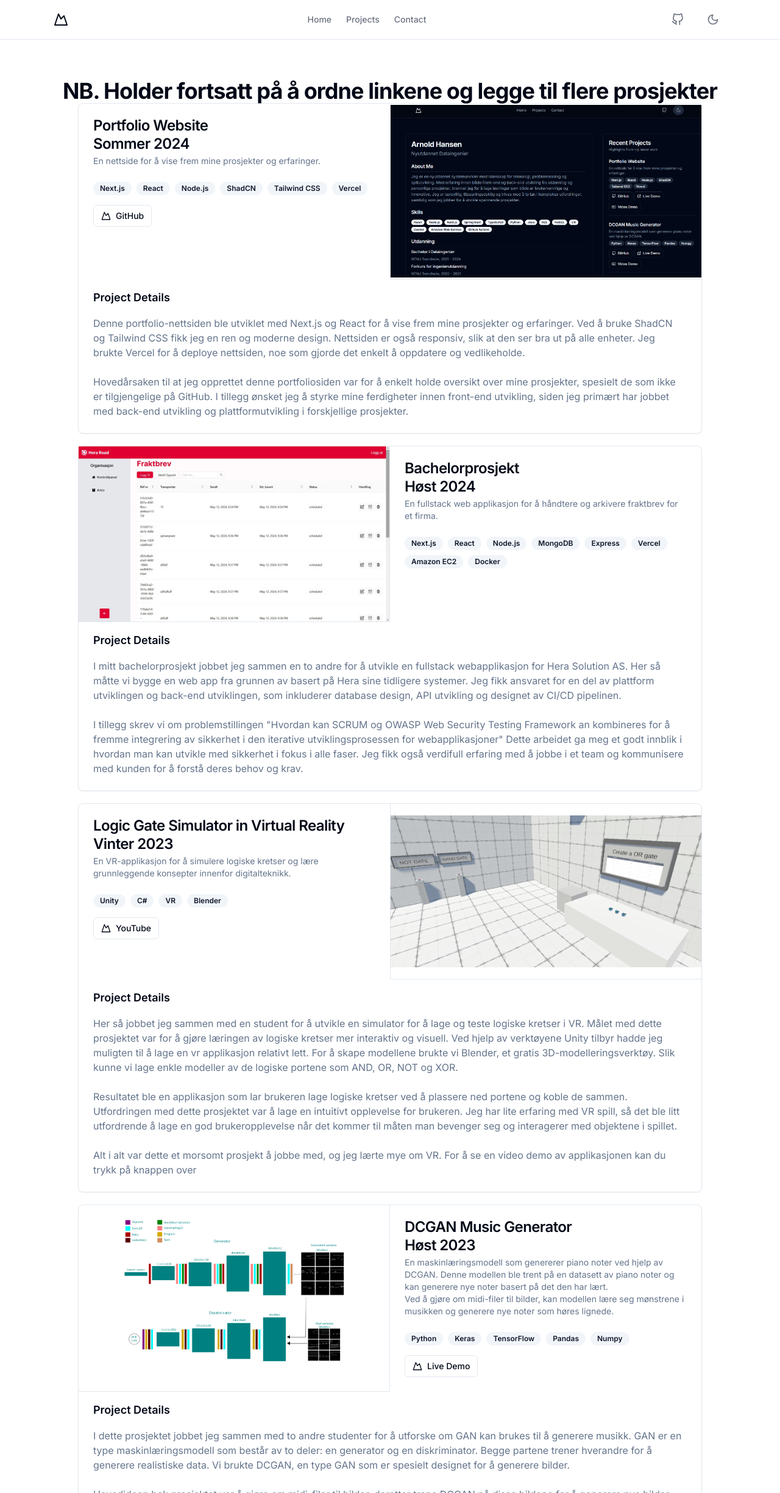
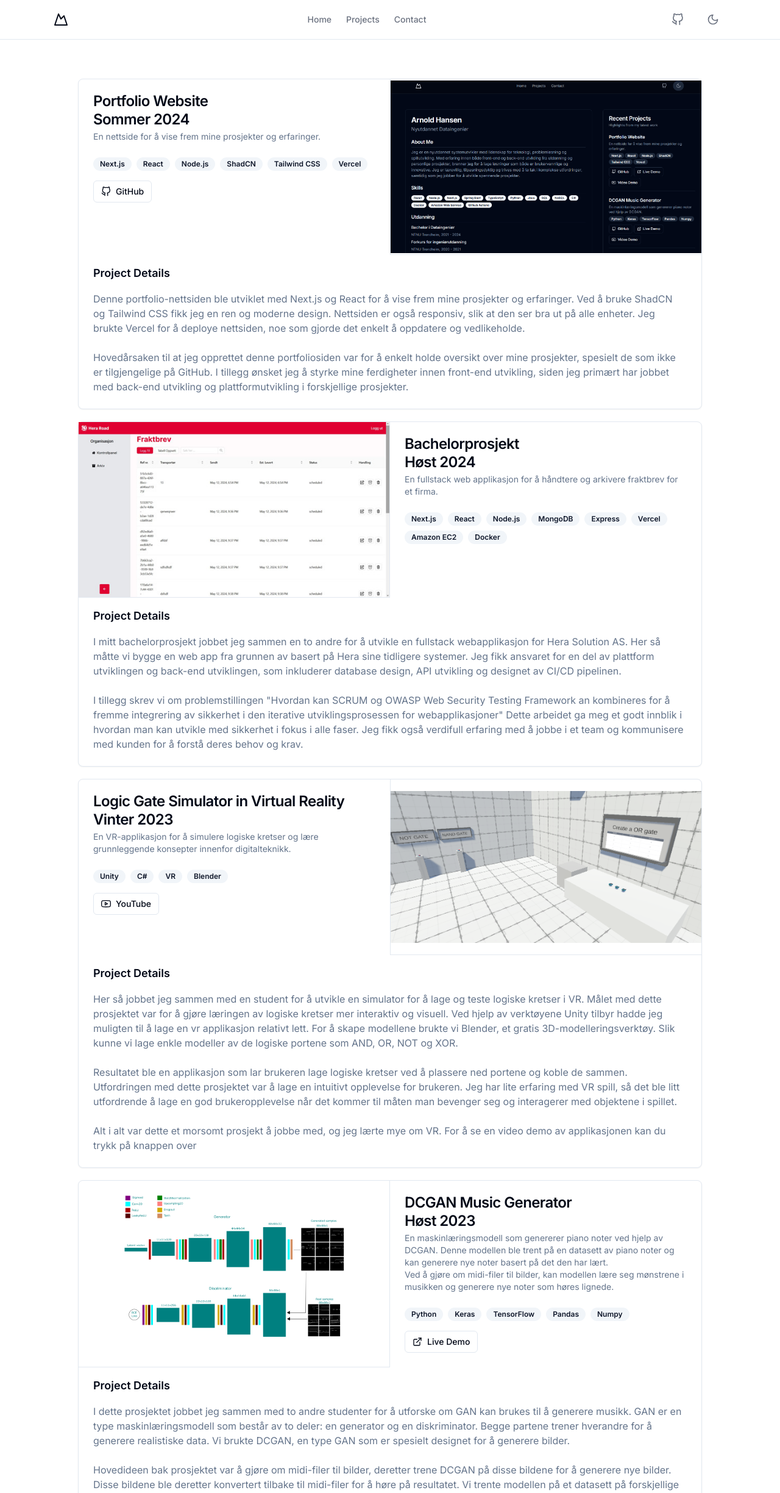
Before and after one commit to arnold01235/arndev, a Next.js app: page /projects in a window 1280 px wide. Shown: the top 2448 px of the page at 61% size. Built offline with nearby package versions, Linux system fonts and the light colour scheme.

Commit message:
chore: Update ProjectCard component with new icons and links

```diff
--- a/app/projects/page.tsx
+++ b/app/projects/page.tsx
@@ -11,9 +11,6 @@ export const metadata: Metadata = {
 const projects = () => {
     return (
         <main className="gap-4 p-4 h-auto max-w-7xl mx-auto">
-        <div>
-
-        <h1 className="text-4xl font-bold text-center">NB. Holder fortsatt på å ordne linkene og legge til flere prosjekter</h1>
 
         {/*Portfolio Website*/}
         <ProjectCard
@@ -74,9 +71,6 @@ const projects = () => {
         date = 'Høst 2023'
         imagePosition='left'
         />
-
-
-        </div>
         </main>
 
     );
--- a/components/projects/ProjectCard.tsx
+++ b/components/projects/ProjectCard.tsx
@@ -2,6 +2,7 @@ import { Badge } from "@/components/ui/badge"
 import { Button } from "@/components/ui/button"
 import { Card, CardContent, CardDescription, CardHeader, CardTitle, CardFooter } from "@/components/ui/card"
 import Image from "next/image"
+import { GithubIcon, ExternalLinkIcon, VideoIcon } from "@/components/Icons";
 
 import { MountainIcon } from "@/components/Icons"
 
@@ -60,7 +61,7 @@ export default function ProjectShowcase({
               {githubUrl && (
                 <Button variant="outline" size="sm" asChild>
                   <a href={githubUrl} target="_blank" rel="noopener noreferrer">
-                    <MountainIcon className="mr-2 h-4 w-4" />
+                    <GithubIcon className="mr-2 h-4 w-4" />
                     GitHub
                   </a>
                 </Button>
@@ -68,7 +69,7 @@ export default function ProjectShowcase({
               {liveUrl && (
                 <Button variant="outline" size="sm" asChild>
                   <a href={liveUrl} target="_blank" rel="noopener noreferrer">
-                    <MountainIcon className="mr-2 h-4 w-4" />
+                    <ExternalLinkIcon className="mr-2 h-4 w-4" />
                     Live Demo
                   </a>
                 </Button>
@@ -76,7 +77,7 @@ export default function ProjectShowcase({
               {youtubeUrl && (
                 <Button variant="outline" size="sm" asChild>
                   <a href={youtubeUrl} target="_blank" rel="noopener noreferrer">
-                    <MountainIcon className="mr-2 h-4 w-4" />
+                    <VideoIcon className="mr-2 h-4 w-4" />
                     YouTube
                   </a>
                 </Button>
```
